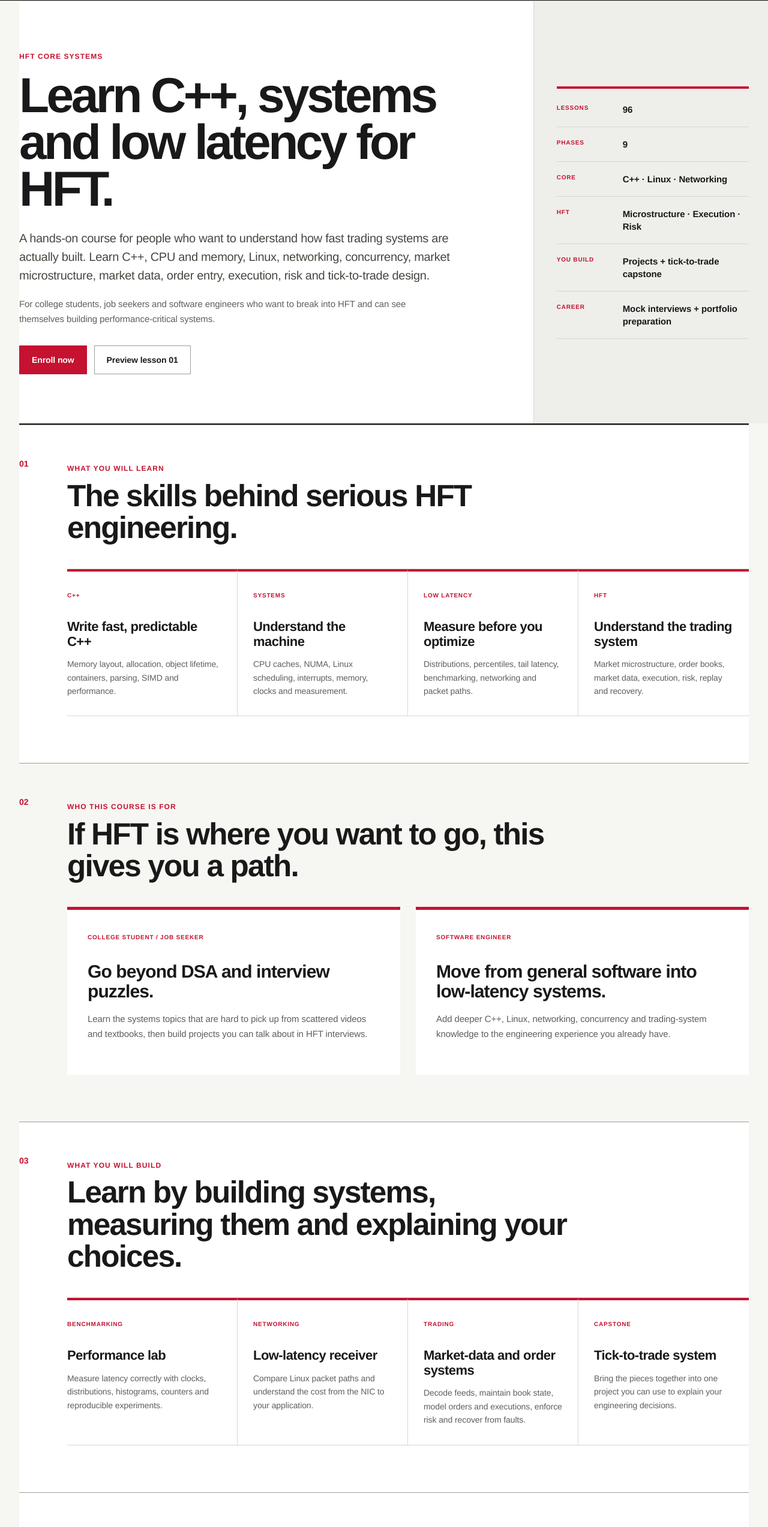
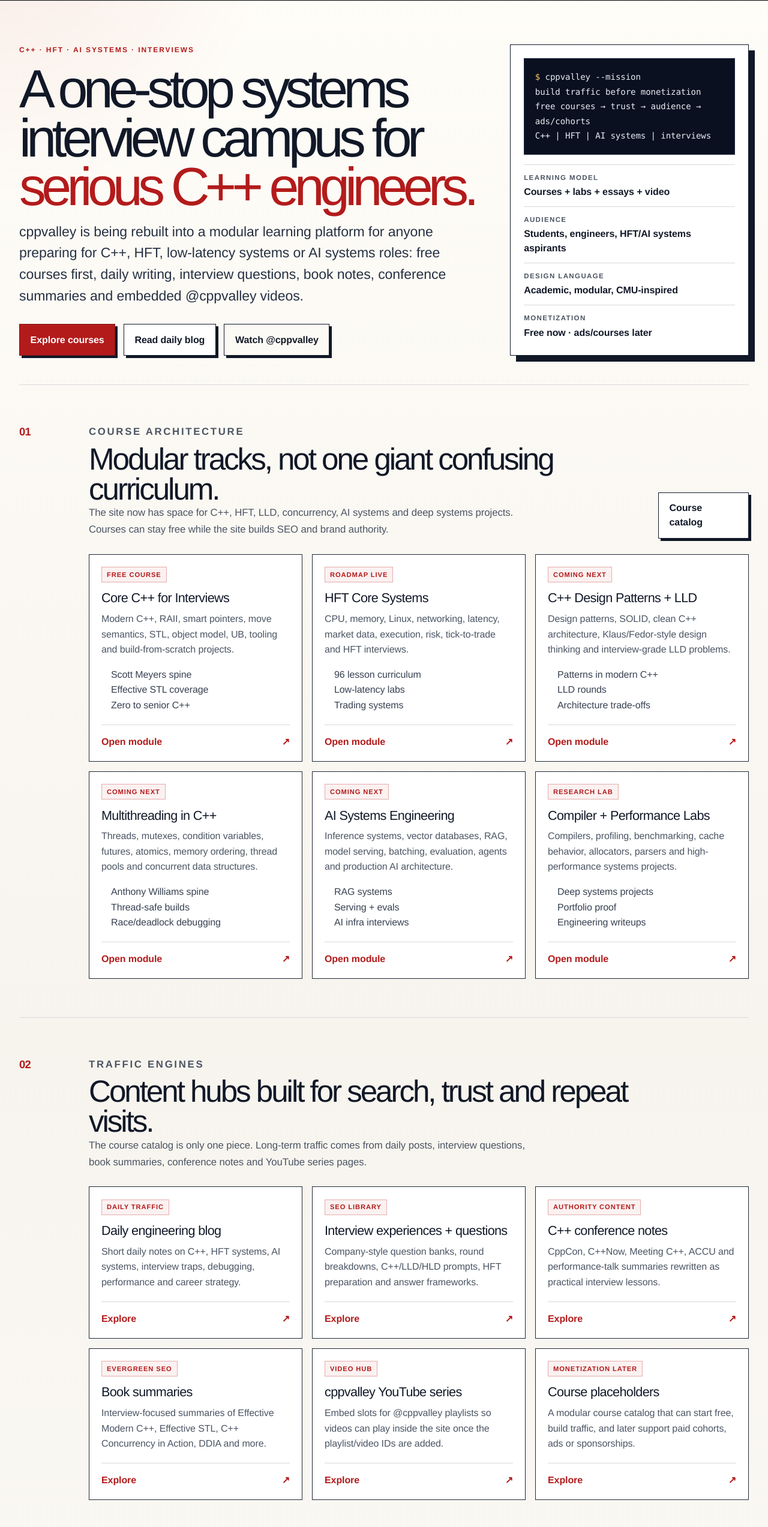
Before and after one commit to gauravanand-sudo/cppvalley, a Next.js app: page / in a window 1280 px wide. Shown: the part 125-2671 px from the top of the page at 60% size. Built offline with nearby package versions, Linux system fonts and the light colour scheme; no server answers.

Commit message:
Redesign homepage as modular cppvalley platform

```diff
--- a/src/app/page.tsx
+++ b/src/app/page.tsx
@@ -1,271 +1,264 @@
 import type { Metadata } from "next";
 import Link from "next/link";
-import { CourseCta } from "@/components/CourseCta";
 import { SiteFooter } from "@/components/SiteFooter";
 import { SiteHeader } from "@/components/SiteHeader";
-import { lessons, phases } from "@/data/curriculum";
 
 export const metadata: Metadata = {
-  title: "HFT Core Systems — C++, Systems, Low Latency & HFT",
+  title: "cppvalley — C++, HFT & AI Systems Interview Prep",
   description:
-    "Learn C++, Linux, networking, concurrency, low latency, market microstructure and trading systems for HFT engineering. 96 lessons, hands-on projects and interview preparation.",
+    "A CMU-inspired learning hub for C++, HFT, low-latency systems, AI systems, interview preparation, book summaries, conference notes and cppvalley YouTube series.",
   alternates: { canonical: "/" },
 };
 
-const previewLesson = lessons[0];
-const coursePrice = process.env.NEXT_PUBLIC_COURSE_PRICE?.trim();
-
-const hftRoadmap = [
+const tracks = [
   {
-    number: "01",
-    title: "Measurement + probability basics",
-    detail: "Distributions · percentiles · tail latency · benchmark confidence",
-    href: "/curriculum/05-histograms-and-tails-not-averages",
+    tag: "Free course",
+    title: "Core C++ for Interviews",
+    text: "Modern C++, RAII, smart pointers, move semantics, STL, object model, UB, tooling and build-from-scratch projects.",
+    href: "/courses#core-cpp",
+    items: ["Scott Meyers spine", "Effective STL coverage", "Zero to senior C++"],
   },
   {
-    number: "02",
-    title: "CPU + memory systems",
-    detail: "Caches · branch prediction · TLBs · NUMA · memory bandwidth",
-    href: "/curriculum#phase-2",
+    tag: "Roadmap live",
+    title: "HFT Core Systems",
+    text: "CPU, memory, Linux, networking, latency, market data, execution, risk, tick-to-trade and HFT interviews.",
+    href: "/curriculum",
+    items: ["96 lesson curriculum", "Low-latency labs", "Trading systems"],
   },
   {
-    number: "03",
-    title: "Linux for low latency",
-    detail: "Scheduling · affinity · interrupts · memory · host tuning",
-    href: "/curriculum#phase-3",
+    tag: "Coming next",
+    title: "C++ Design Patterns + LLD",
+    text: "Design patterns, SOLID, clean C++ architecture, Klaus/Fedor-style design thinking and interview-grade LLD problems.",
+    href: "/courses#lld",
+    items: ["Patterns in modern C++", "LLD rounds", "Architecture trade-offs"],
   },
   {
-    number: "04",
-    title: "Networking + packet paths",
-    detail: "UDP · multicast · sockets · AF_XDP · DPDK · NIC locality",
-    href: "/curriculum#phase-4",
+    tag: "Coming next",
+    title: "Multithreading in C++",
+    text: "Threads, mutexes, condition variables, futures, atomics, memory ordering, thread pools and concurrent data structures.",
+    href: "/courses#concurrency",
+    items: ["Anthony Williams spine", "Thread-safe builds", "Race/deadlock debugging"],
   },
   {
-    number: "05",
-    title: "Low-latency C++",
-    detail: "Memory layout · allocation · parsing · SIMD · fixed-point types",
-    href: "/curriculum#phase-5",
+    tag: "Coming next",
+    title: "AI Systems Engineering",
+    text: "Inference systems, vector databases, RAG, model serving, batching, evaluation, agents and production AI architecture.",
+    href: "/courses#ai-systems",
+    items: ["RAG systems", "Serving + evals", "AI infra interviews"],
   },
   {
-    number: "06",
-    title: "Concurrency + lock-free engineering",
-    detail: "Atomics · memory ordering · queues · reclamation · contention",
-    href: "/curriculum#phase-6",
+    tag: "Research lab",
+    title: "Compiler + Performance Labs",
+    text: "Compilers, profiling, benchmarking, cache behavior, allocators, parsers and high-performance systems projects.",
+    href: "/projects",
+    items: ["Deep systems projects", "Portfolio proof", "Engineering writeups"],
+  },
+] as const;
+
+const hubs = [
+  {
+    title: "Daily engineering blog",
+    text: "Short daily notes on C++, HFT systems, AI systems, interview traps, debugging, performance and career strategy.",
+    href: "/blog",
+    tag: "Daily traffic",
   },
   {
-    number: "07",
-    title: "Markets + microstructure",
-    detail: "Orders · venues · spreads · matching · product vocabulary · order books",
-    href: "/curriculum/69-market-microstructure-for-systems-engineers",
+    title: "Interview experiences + questions",
+    text: "Company-style question banks, round breakdowns, C++/LLD/HLD prompts, HFT preparation and answer frameworks.",
+    href: "/interviews",
+    tag: "SEO library",
   },
   {
-    number: "08",
-    title: "Market data + execution + risk",
-    detail: "Feeds · sequencing · order entry · executions · limits · reconciliation",
-    href: "/curriculum#phase-7",
+    title: "C++ conference notes",
+    text: "CppCon, C++Now, Meeting C++, ACCU and performance-talk summaries rewritten as practical interview lessons.",
+    href: "/conferences",
+    tag: "Authority content",
   },
   {
-    number: "09",
-    title: "Tick-to-trade + production systems",
-    detail: "Architecture · latency attribution · recovery · observability · operations",
-    href: "/curriculum#phase-8",
+    title: "Book summaries",
+    text: "Interview-focused summaries of Effective Modern C++, Effective STL, C++ Concurrency in Action, DDIA and more.",
+    href: "/books",
+    tag: "Evergreen SEO",
   },
   {
-    number: "10",
-    title: "HFT interviews + job preparation",
-    detail: "C++/DSA coding · systems design · mock interviews · resume + portfolio",
-    href: "/curriculum/95-hft-interview-loop-simulation",
+    title: "cppvalley YouTube series",
+    text: "Embed slots for @cppvalley playlists so videos can play inside the site once the playlist/video IDs are added.",
+    href: "/youtube",
+    tag: "Video hub",
   },
+  {
+    title: "Course placeholders",
+    text: "A modular course catalog that can start free, build traffic, and later support paid cohorts, ads or sponsorships.",
+    href: "/courses",
+    tag: "Monetization later",
+  },
+] as const;
+
+const roadmap = [
+  ["01", "Learn Core C++", "Fundamentals, RAII, move semantics, templates, STL and performance-aware C++."],
+  ["02", "Build systems proof", "Vector, smart pointers, cache, memory pool, benchmark harness and tooling labs."],
+  ["03", "Specialize", "Choose HFT, AI systems, LLD/design patterns, concurrency or compiler/performance projects."],
+  ["04", "Prepare interviews", "Use question banks, round breakdowns, mock prompts and real explanation scripts."],
+  ["05", "Publish proof", "Turn projects, notes and videos into portfolio evidence and long-term SEO traffic."],
 ] as const;
 
 export default function Home() {
   return (
-    <div className="page-shell institute-site">
+    <div className="page-shell platform-site">
       <SiteHeader />
 
       <main>
-        <section className="program-hero site-container">
-          <div className="program-hero-main">
-            <p className="eyebrow">HFT CORE SYSTEMS</p>
-            <h1>Learn C++, systems and low latency for HFT.</h1>
-            <p className="program-lede">
-              A hands-on course for people who want to understand how fast trading systems are
-              actually built. Learn C++, CPU and memory, Linux, networking, concurrency, market
-              microstructure, market data, order entry, execution, risk and tick-to-trade design.
+        <section className="platform-hero site-container">
+          <div>
+            <p className="platform-kicker">C++ · HFT · AI Systems · Interviews</p>
+            <h1>
+              A one-stop systems interview campus for <span>serious C++ engineers.</span>
+            </h1>
+            <p className="platform-lede">
+              cppvalley is being rebuilt into a modular learning platform for anyone preparing for
+              C++, HFT, low-latency systems or AI systems roles: free courses first, daily writing,
+              interview questions, book notes, conference summaries and embedded @cppvalley videos.
             </p>
-            <p className="program-audience">
-              For college students, job seekers and software engineers who want to break into HFT
-              and can see themselves building performance-critical systems.
-            </p>
-
-            <div className="action-row">
-              <CourseCta
-                className="button button-primary"
-                checkoutLabel="Enroll now"
-                fallbackLabel="View the course"
-                fallbackHref="/curriculum"
-              />
-              <Link className="button button-secondary" href={`/curriculum/${previewLesson.slug}`}>
-                Preview lesson 01
+            <div className="platform-actions">
+              <Link className="platform-button primary" href="/courses">
+                Explore courses
+              </Link>
+              <Link className="platform-button" href="/blog">
+                Read daily blog
+              </Link>
+              <Link className="platform-button ghost" href="/youtube">
+                Watch @cppvalley
               </Link>
             </div>
           </div>
 
-          <aside className="program-spec" aria-label="Course details">
-            <div><span>LESSONS</span><strong>{lessons.length}</strong></div>
-            <div><span>PHASES</span><strong>{phases.length}</strong></div>
-            <div><span>CORE</span><strong>C++ · Linux · Networking</strong></div>
-            <div><span>HFT</span><strong>Microstructure · Execution · Risk</strong></div>
-            <div><span>YOU BUILD</span><strong>Projects + tick-to-trade capstone</strong></div>
-            <div><span>CAREER</span><strong>Mock interviews + portfolio preparation</strong></div>
-            {coursePrice ? <div><span>PRICE</span><strong>{coursePrice}</strong></div> : null}
+          <aside className="platform-hero-card" aria-label="cppvalley platform plan">
+            <div className="platform-terminal">
+              <div><span>$</span> cppvalley --mission</div>
+              <div>build traffic before monetization</div>
+              <div>free courses → trust → audience → ads/cohorts</div>
+              <div>C++ | HFT | AI systems | interviews</div>
+            </div>
+            <div className="platform-stats">
+              <div><small>Learning model</small><strong>Courses + labs + essays + video</strong></div>
+              <div><small>Audience</small><strong>Students, engineers, HFT/AI systems aspirants</strong></div>
+              <div><small>Design language</small><strong>Academic, modular, CMU-inspired</strong></div>
+              <div><small>Monetization</small><strong>Free now · ads/courses later</strong></div>
+            </div>
           </aside>
         </section>
 
-        <section className="program-outcomes site-container" aria-labelledby="learn-heading">
-          <div className="section-index">01</div>
-          <div className="section-body">
-            <div className="section-heading-row">
+        <section className="platform-section site-container" aria-labelledby="tracks-heading">
+          <div className="platform-section-index">01</div>
+          <div>
+            <div className="platform-section-head">
               <div>
-                <p className="eyebrow">WHAT YOU WILL LEARN</p>
-                <h2 id="learn-heading">The skills behind serious HFT engineering.</h2>
+                <p className="platform-eyebrow">Course architecture</p>
+                <h2 id="tracks-heading">Modular tracks, not one giant confusing curriculum.</h2>
+                <p>
+                  The site now has space for C++, HFT, LLD, concurrency, AI systems and deep systems projects.
+                  Courses can stay free while the site builds SEO and brand authority.
+                </p>
               </div>
+              <Link className="platform-button" href="/courses">Course catalog</Link>
             </div>
 
-            <div className="outcome-table">
-              <div>
-                <span>C++</span>
-                <strong>Write fast, predictable C++</strong>
-                <p>Memory layout, allocation, object lifetime, containers, parsing, SIMD and performance.</p>
-              </div>
-              <div>
-                <span>SYSTEMS</span>
-                <strong>Understand the machine</strong>
-                <p>CPU caches, NUMA, Linux scheduling, interrupts, memory, clocks and measurement.</p>
-              </div>
-              <div>
-                <span>LOW LATENCY</span>
-                <strong>Measure before you optimize</strong>
-                <p>Distributions, percentiles, tail latency, benchmarking, networking and packet paths.</p>
-              </div>
-              <div>
-                <span>HFT</span>
-                <strong>Understand the trading system</strong>
-                <p>Market microstructure, order books, market data, execution, risk, replay and recovery.</p>
-              </div>
-            </div>
-          </div>
-        </section>
-
-        <section className="audience-section site-container" aria-labelledby="audience-heading">
-          <div className="section-index">02</div>
-          <div className="section-body">
-            <p className="eyebrow">WHO THIS COURSE IS FOR</p>
-            <h2 id="audience-heading">If HFT is where you want to go, this gives you a path.</h2>
-
-            <div className="audience-grid">
-              <article>
-                <span>COLLEGE STUDENT / JOB SEEKER</span>
-                <h3>Go beyond DSA and interview puzzles.</h3>
-                <p>
-                  Learn the systems topics that are hard to pick up from scattered videos and
-                  textbooks, then build projects you can talk about in HFT interviews.
-                </p>
-              </article>
-              <article>
-                <span>SOFTWARE ENGINEER</span>
-                <h3>Move from general software into low-latency systems.</h3>
-                <p>
-                  Add deeper C++, Linux, networking, concurrency and trading-system knowledge to
-                  the engineering experience you already have.
-                </p>
-              </article>
-            </div>
-          </div>
-        </section>
-
-        <section className="program-outcomes site-container" aria-labelledby="build-heading">
-          <div className="section-index">03</div>
-          <div className="section-body">
-            <div className="section-heading-row">
-              <div>
-                <p className="eyebrow">WHAT YOU WILL BUILD</p>
-                <h2 id="build-heading">Learn by building systems, measuring them and explaining your choices.</h2>
-              </div>
-            </div>
-
-            <div className="outcome-table">
-              <div>
-                <span>BENCHMARKING</span>
-                <strong>Performance lab</strong>
-                <p>Measure latency correctly with clocks, distributions, histograms, counters and reproducible experiments.</p>
-              </div>
-              <div>
-                <span>NETWORKING</span>
-                <strong>Low-latency receiver</strong>
-                <p>Compare Linux packet paths and understand the cost from the NIC to your application.</p>
-              </div>
-              <div>
-                <span>TRADING</span>
-                <strong>Market-data and order systems</strong>
-                <p>Decode feeds, maintain book state, model orders and executions, enforce risk and recover from faults.</p>
-              </div>
-              <div>
-                <span>CAPSTONE</span>
-                <strong>Tick-to-trade system</strong>
-                <p>Bring the pieces together into one project you can use to explain your engineering decisions.</p>
-              </div>
-            </div>
-          </div>
-        </section>
-
-        <section className="curriculum-map site-container" aria-labelledby="path-heading">
-          <div className="section-index">04</div>
-          <div className="section-body">
-            <div className="section-heading-row">
-              <div>
-                <p className="eyebrow">HFT ENGINEERING ROADMAP</p>
-                <h2 id="path-heading">A focused path from low-level systems to HFT interviews.</h2>
-              </div>
-              <Link href="/curriculum">See every lesson ↗</Link>
-            </div>
-
-            <div className="phase-table">
-              {hftRoadmap.map((step) => (
-                <Link href={step.href} key={step.number}>
-                  <span>{step.number}</span>
-                  <strong>{step.title}</strong>
-                  <small>{step.detail}</small>
-                  <b aria-hidden="true">↗</b>
+            <div className="platform-grid">
+              {tracks.map((track) => (
+                <Link className="platform-card" href={track.href} key={track.title}>
+                  <span className="tag">{track.tag}</span>
+                  <h3>{track.title}</h3>
+                  <p>{track.text}</p>
+                  <ul>
+                    {track.items.map((item) => <li key={item}>{item}</li>)}
+                  </ul>
+                  <div className="platform-card-footer"><span>Open module</span><b>↗</b></div>
                 </Link>
               ))}
             </div>
           </div>
         </section>
 
-        <section className="program-outcomes site-container" aria-labelledby="enroll-heading">
-          <div className="section-index">05</div>
-          <div className="section-body">
-            <p className="eyebrow">HFT CORE SYSTEMS</p>
-            <div className="section-heading-row">
+        <section className="platform-section site-container" aria-labelledby="hubs-heading">
+          <div className="platform-section-index">02</div>
+          <div>
+            <div className="platform-section-head">
               <div>
-                <h2 id="enroll-heading">Build the C++ and systems depth you need for HFT.</h2>
+                <p className="platform-eyebrow">Traffic engines</p>
+                <h2 id="hubs-heading">Content hubs built for search, trust and repeat visits.</h2>
+                <p>
+                  The course catalog is only one piece. Long-term traffic comes from daily posts,
+                  interview questions, book summaries, conference notes and YouTube series pages.
+                </p>
               </div>
             </div>
-            <p className="program-audience">
-              Study the full path from low-level performance to market microstructure and trading
-              systems, then turn the work into portfolio evidence and stronger interview conversations.
-            </p>
-            <div className="action-row">
-              <CourseCta
-                className="button button-primary"
-                checkoutLabel="Enroll in HFT Core Systems"
-                fallbackLabel="View the course"
-                fallbackHref="/curriculum"
-              />
-              <Link className="button button-secondary" href={`/curriculum/${previewLesson.slug}`}>
-                Preview lesson 01
-              </Link>
+
+            <div className="platform-grid">
+              {hubs.map((hub) => (
+                <Link className="platform-feature-card" href={hub.href} key={hub.title}>
+                  <span className="tag">{hub.tag}</span>
+                  <h3>{hub.title}</h3>
+                  <p>{hub.text}</p>
+                  <div className="platform-card-footer"><span>Explore</span><b>↗</b></div>
+                </Link>
+              ))}
+            </div>
+          </div>
+        </section>
+
+        <section className="platform-section site-container" aria-labelledby="path-heading">
+          <div className="platform-section-index">03</div>
+          <div>
+            <div className="platform-section-head">
+              <div>
+                <p className="platform-eyebrow">Preparation path</p>
+                <h2 id="path-heading">From zero to architect-level systems thinking.</h2>
+                <p>
+                  The learning path is designed like a staircase: start with Core C++, build proof,
+                  then specialize into HFT, AI systems, design patterns, concurrency and advanced systems.
+                </p>
+              </div>
+            </div>
+
+            <div className="platform-path">
+              {roadmap.map(([number, title, text]) => (
+                <div key={number}>
+                  <span>{number}</span>
+                  <div>
+                    <strong>{title}</strong>
+                    <small>{text}</small>
+                  </div>
+                  <b>→</b>
+                </div>
+              ))}
+            </div>
+          </div>
+        </section>
+
+        <section className="platform-section site-container" aria-labelledby="seo-heading">
+          <div className="platform-section-index">04</div>
+          <div>
+            <div className="platform-section-head">
+              <div>
+                <p className="platform-eyebrow">SEO + authority</p>
+                <h2 id="seo-heading">Built to become the default C++ systems preparation site.</h2>
+                <p>
+                  Each section is now a future content silo: C++ interview prep, HFT interview prep,
+                  AI systems interviews, C++ books, conference notes, YouTube series and daily blog posts.
+                </p>
+              </div>
+            </div>
+            <div className="platform-dark-band">
+              <h3>Current strategy</h3>
+              <p>
+                Keep the site useful and free while the audience grows. Add paid courses, sponsorships,
+                ads or cohorts later only after cppvalley has strong trust, search traffic and YouTube discovery.
+              </p>
+              <div className="platform-actions">
+                <Link className="platform-button primary" href="/interviews">Interview library</Link>
+                <Link className="platform-button" href="/books">Book summaries</Link>
+                <Link className="platform-button ghost" href="/conferences">Conference notes</Link>
+              </div>
             </div>
           </div>
         </section>
```
